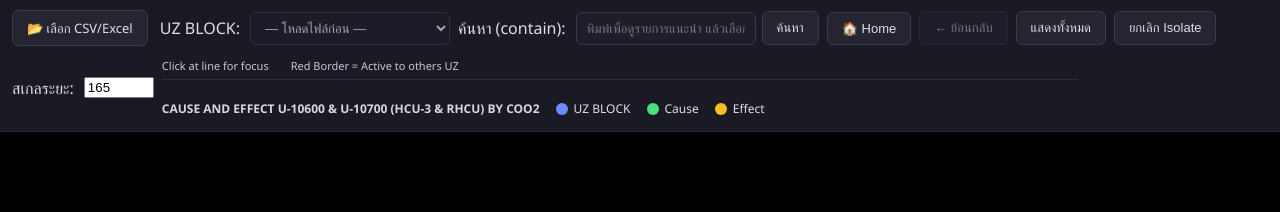
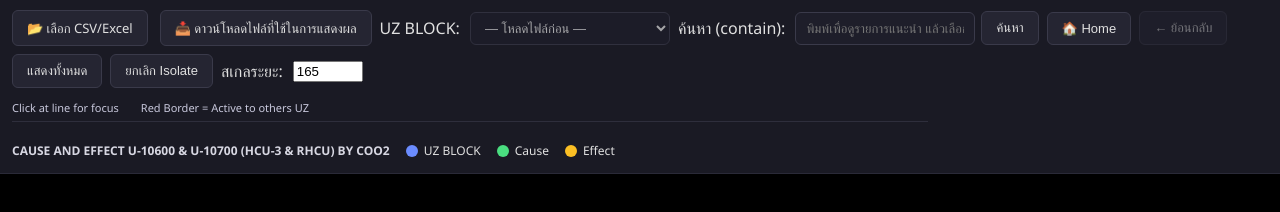
Before and after one commit to Kumtong707/CED, a plain HTML site: page index.html in a window 1280 px wide. Drawn offline with nearby package versions, Linux system fonts and the light colour scheme.

Commit message:
Enhance toolbar with link and button styles

```diff
--- a/index.html
+++ b/index.html
@@ -21,11 +21,14 @@
     }
     .toolbar label { margin-right: 4px; }
     .toolbar input[type="file"] { display: none; }
-    .toolbar button, .toolbar .btn {
+    .toolbar button, .toolbar .btn, .toolbar a.btn-link {
       padding: 8px 14px; border-radius: 6px; border: 1px solid #3a3a4a;
       background: #252532; color: #e0e0e0; cursor: pointer; font-size: 13px;
     }
-    .toolbar button:hover, .toolbar .btn:hover { background: #32324a; }
+    .toolbar a.btn-link {
+      display: inline-block; text-decoration: none; line-height: normal;
+    }
+    .toolbar button:hover, .toolbar .btn:hover, .toolbar a.btn-link:hover { background: #32324a; }
     .toolbar button:disabled { opacity: 0.45; cursor: not-allowed; }
     .toolbar .search-wrap { display: flex; gap: 6px; align-items: center; }
     .toolbar input[type="text"] {
@@ -127,6 +130,7 @@
   <div class="toolbar">
     <label class="btn" for="file-input">📂 เลือก CSV/Excel</label>
     <input type="file" id="file-input" accept=".csv,.xlsx,.xls">
+    <a class="btn btn-link" role="button" href="https://thaioilgroup0.sharepoint.com/:x:/s/CFPOperations/IQAg_GiUohHeR5oU4lzE9Lk7Ae5OVwTtzaPH9_TwZyOSvM8?e=wt6Qxn" target="_blank" rel="noopener noreferrer" title="เปิด SharePoint แล้วดาวน์โหลดไฟล์ที่ใช้ในการแสดงผล (XLSX)">📥 ดาวน์โหลดไฟล์ที่ใช้ในการแสดงผล</a>
     <span class="search-wrap">
       <label for="uz-block-select">UZ BLOCK:</label>
       <select id="uz-block-select" title="เลือก UZ เพื่อดู Cause/Effect ภายใน และ UZ ต้นทางที่เชื่อมเข้ามา" disabled>
```
